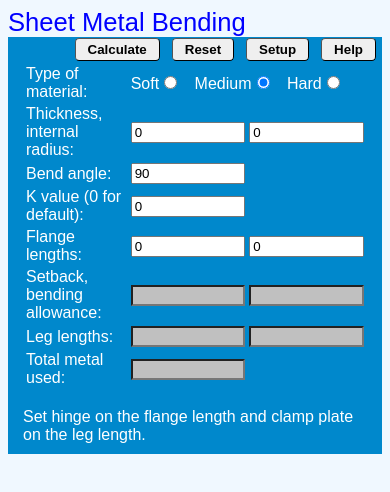
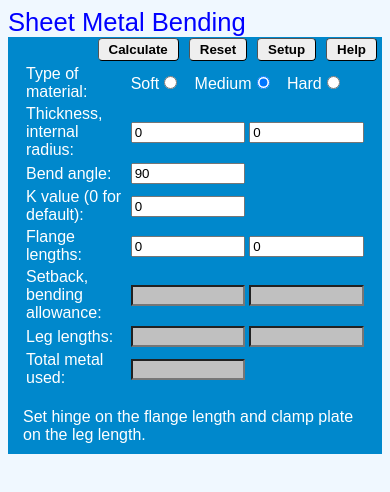
Before and after one commit to ChrisGill77/WkspBend, a plain HTML site: page index.html in a window 390 px wide. Drawn offline with Linux system fonts and the light colour scheme; some packages are replaced by stand-ins of ours.

Commit message:
Add files via upload
Working on help

```diff
--- a/css/appstyles.css
+++ b/css/appstyles.css
@@ -17,8 +17,8 @@ body {
 }
 
 .btn {
-	padding: 3px 12px;
-	margin: 1px 6px;
+	padding: 3px 10px;
+	margin: 1px 5px;
 	font-weight: bold;
 	border-width: 1px;
 	float: left;
```
